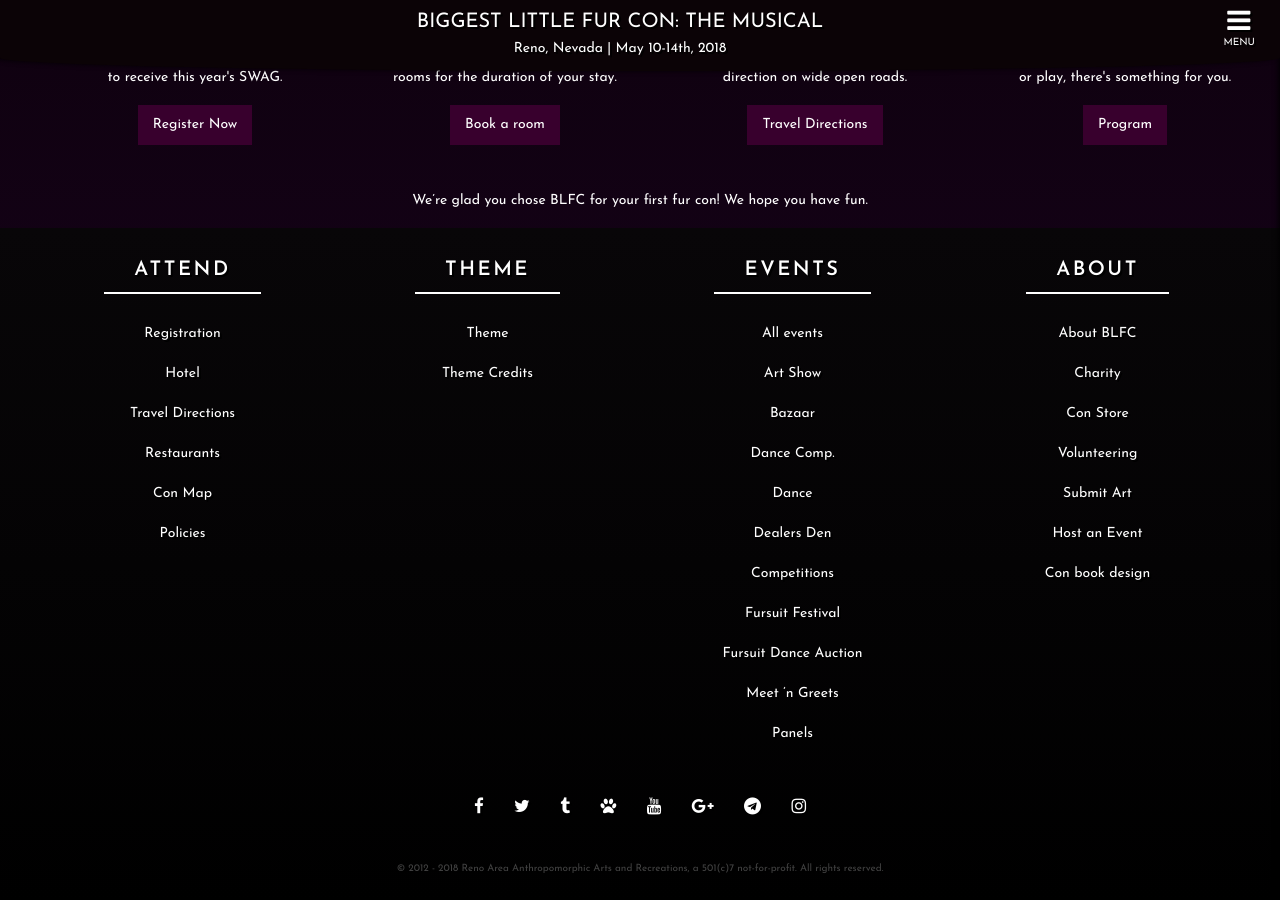
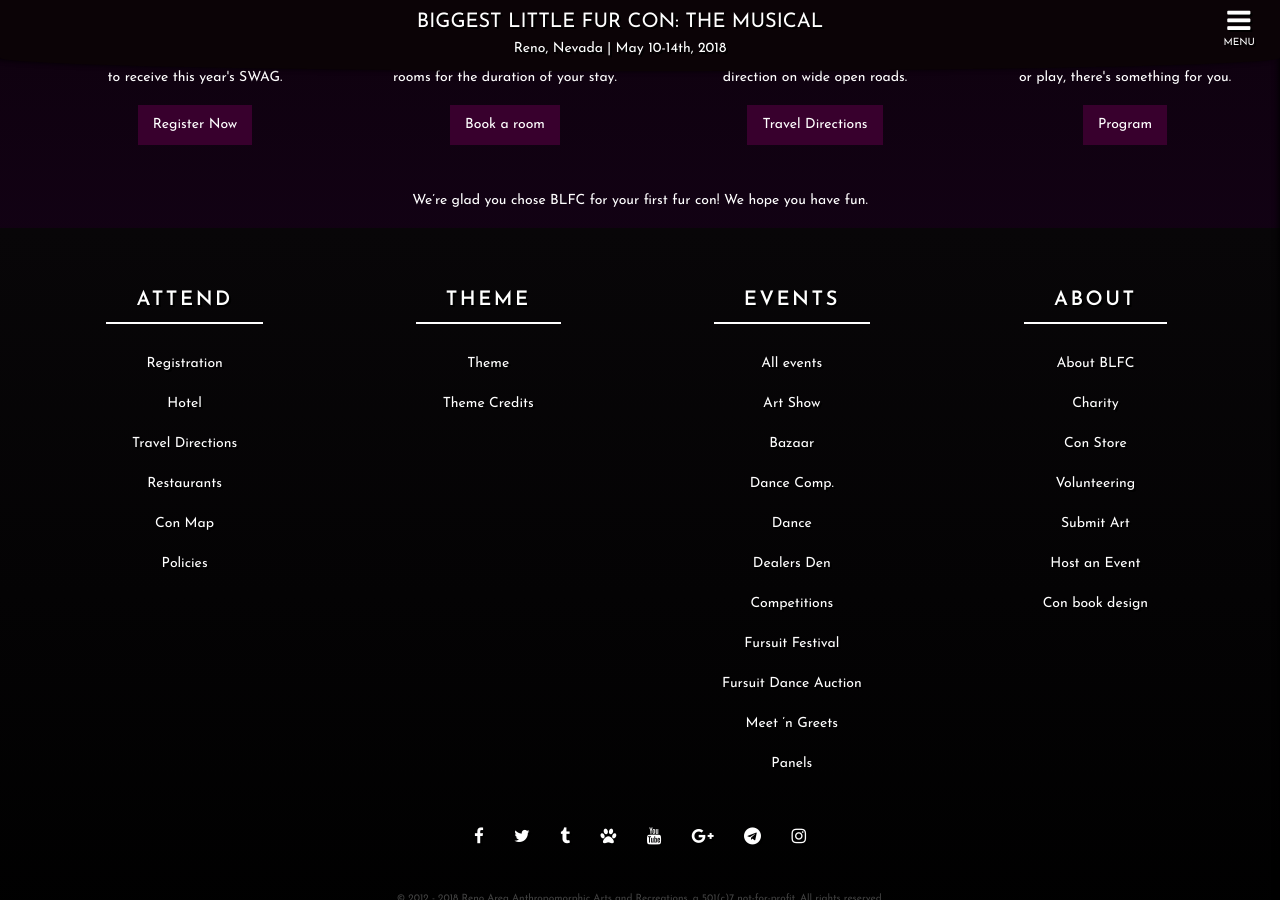
Before and after one commit to blfcweb/biggestlittlefc.github.io, a Jekyll site: the page built from index.md, in a window 1280 px wide and 900 px high, scrolled down 1974 px. Built offline with Jekyll 4.4.1, drawn with Linux system fonts in a browser that asks for light colours.

Commit message:
page-wrapper adjustment

```diff
--- a/_includes/style.css
+++ b/_includes/style.css
@@ -76,11 +76,11 @@
 	position: relative;
 }
 .page-wrapper {
-	width: calc(100% - 20px);
+	width: 98vw;
 	min-width: 320px;
 	max-width: 1280px;
 	margin: 0 auto;
-	padding: 20px;
+	padding: 50px 20px;
 	position: relative;
 }
 .one-full .page-wrapper {
```
